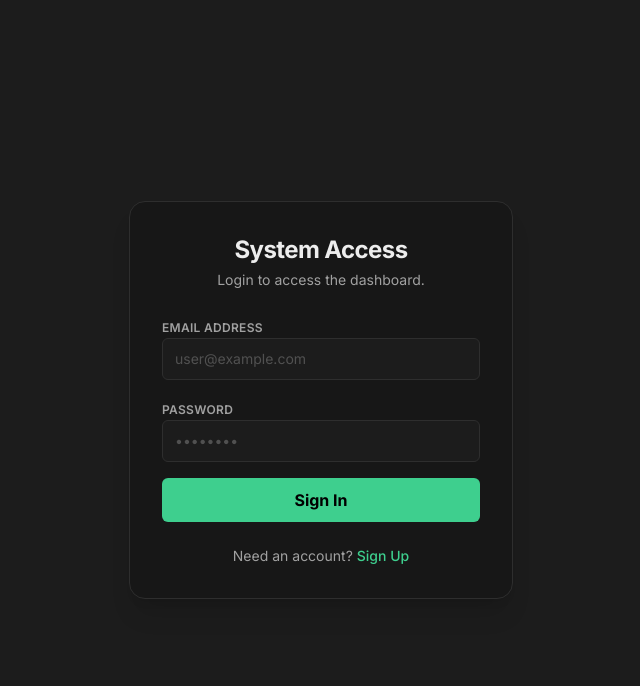
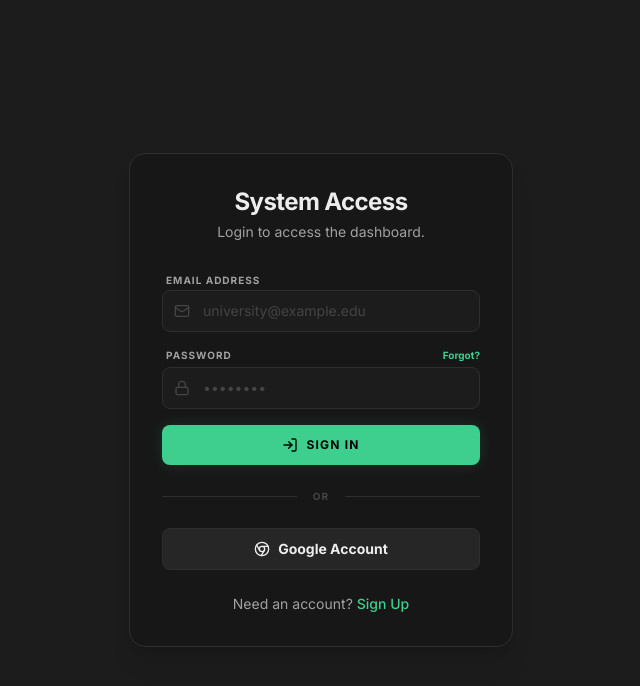
Before and after one commit to Christiantomaque/OSA-FAGOS, a React (Vite) app: page /login in a window 1280 px wide. Shown: the top 686 px of the page, without its empty margins (319-959 px from the left). Built offline with nearby package versions, Linux system fonts and the light colour scheme; no server answers; the database is empty.

Commit message:
feat: implement Google sign-in and password reset functionality in Login component; enhance Admin and Staff components with task title and time window columns

```diff
--- a/src/lib/supabase.ts
+++ b/src/lib/supabase.ts
@@ -32,6 +32,25 @@ export const createUserWithEmailAndPassword = async (authObj: any, email: string
 };
 
 export const logout = async () => await supabase.auth.signOut();
+
+export const signInWithGoogle = async () => {
+    const { data, error } = await supabase.auth.signInWithOAuth({
+        provider: 'google',
+        options: {
+            redirectTo: window.location.origin + '/portal'
+        }
+    });
+    if (error) throw error;
+    return data;
+};
+
+export const sendPasswordResetEmail = async (authObj: any, email: string) => {
+    const { data, error } = await supabase.auth.resetPasswordForEmail(email, {
+        redirectTo: window.location.origin + '/login'
+    });
+    if (error) throw error;
+    return data;
+};
 
 export const onAuthStateChanged = (authObj: any, cb: (user: User | null) => void) => {
     const firebaseUser = (u: any): User | null => u ? {
--- a/src/pages/Admin.tsx
+++ b/src/pages/Admin.tsx
@@ -1232,6 +1232,8 @@ const handleApproveCompletion = async (student: StudentProgress) => {
                       <tr>
                         <th className="px-3 py-2">Beneficiary</th>
                         <th className="px-3 py-2">Program/Sec</th>
+                        <th className="px-3 py-2">Task Title</th>
+                        <th className="px-3 py-2">Time Window</th>
                         <th className="px-3 py-2 text-center">Hrs</th>
                         <th className="px-3 py-2 text-center">Status</th>
                         <th className="px-3 py-2 text-right">Action</th>
--- a/src/pages/Developer.tsx
+++ b/src/pages/Developer.tsx
@@ -165,6 +165,24 @@ export default function Developer() {
             </div>
           </div>
 
+          <div className="bg-black/40 border-2 border-dashed border-[#1a1a1a] p-8 rounded-lg flex items-center justify-between">
+            <div>
+              <h3 className="text-white font-bold mb-1">GLOBAL_SIGNUP_LOCK</h3>
+              <p className="text-[10px] text-[#3ecf8e]/50 uppercase">Toggles state of the system-wide registration gate.</p>
+            </div>
+            <button
+              onClick={async () => {
+                const snap = await getDoc(doc(db, 'settings', 'global'));
+                const current = snap.exists() ? snap.data().allowSignups : true;
+                await setDoc(doc(db, 'settings', 'global'), { allowSignups: !current }, { merge: true });
+                alert(`Signups are now ${!current ? 'ENABLED' : 'DISABLED'}`);
+              }}
+              className="px-6 py-3 bg-[#3ecf8e]/10 border border-[#3ecf8e]/50 hover:bg-[#3ecf8e]/20 text-[#3ecf8e] text-xs font-black uppercase tracking-widest rounded"
+            >
+              TOGGLE_REGISTRATION
+            </button>
+          </div>
+
           {/* User Directory */}
           <div className="bg-black border border-[#1a1a1a] rounded-lg overflow-hidden shadow-2xl">
             <div className="p-6 border-b border-[#1a1a1a] bg-[#111] flex items-center justify-between">
--- a/src/pages/Login.tsx
+++ b/src/pages/Login.tsx
@@ -1,7 +1,7 @@
 import { useState, useEffect } from 'react';
 import { useNavigate } from 'react-router-dom';
-import { signInWithEmailAndPassword, createUserWithEmailAndPassword, onAuthStateChanged, doc, getDoc, setDoc, serverTimestamp, auth, db } from '../lib/supabase';
-import { Loader2 } from 'lucide-react';
+import { signInWithEmailAndPassword, createUserWithEmailAndPassword, onAuthStateChanged, doc, getDoc, setDoc, serverTimestamp, auth, db, signInWithGoogle, sendPasswordResetEmail } from '../lib/supabase';
+import { Loader2, Mail, Lock, LogIn, Chrome } from 'lucide-react';
 
 export default function Login() {
   const [authEmail, setAuthEmail] = useState('');
@@ -43,7 +43,11 @@ export default function Login() {
                lastLogin: serverTimestamp()
              }, { merge: true });
           }
-          if (role === 'developer' || role === 'admin') navigate('/admin');
+
+          if (role === 'developer') navigate('/developer');
+          else if (role === 'admin') navigate('/admin');
+          else if (role === 'staff') navigate('/staff');
+          else if (role === 'student_assistant') navigate('/student-assistant');
           else navigate('/staff');
         } catch (e) {
            console.error("Auth routing error", e);
@@ -57,6 +61,34 @@ export default function Login() {
   }, [navigate]);
 
   const [isSubmitting, setIsSubmitting] = useState(false);
+  const [resetSent, setResetSent] = useState(false);
+
+  const handleGoogleSignIn = async () => {
+    try {
+      setAuthError('');
+      await signInWithGoogle();
+    } catch (error: any) {
+      setAuthError(error.message);
+    }
+  };
+
+  const handleForgotPassword = async () => {
+    if (!authEmail) {
+      setAuthError("Please enter your email address first to reset your password.");
+      return;
+    }
+    setIsSubmitting(true);
+    setAuthError('');
+    try {
+      await sendPasswordResetEmail(auth, authEmail);
+      setResetSent(true);
+      setAuthError("Password reset link sent! Please check your email.");
+    } catch (error: any) {
+      setAuthError(error.message);
+    } finally {
+      setIsSubmitting(false);
+    }
+  };
 
   const handleAuth = async (e: React.FormEvent) => {
     e.preventDefault();
@@ -102,40 +134,76 @@ export default function Login() {
 
         <form onSubmit={handleAuth} className="space-y-4">
           {authError && (
-            <div className="p-3 bg-red-500/10 border border-red-500/20 text-red-500 text-xs rounded text-left">
+            <div className={`p-3 border text-xs rounded text-left ${resetSent ? 'bg-green-500/10 border-green-500/20 text-green-500' : 'bg-red-500/10 border-red-500/20 text-red-500'}`}>
               {authError}
             </div>
           )}
           <div className="space-y-1 text-left">
-            <label className="text-xs font-semibold uppercase tracking-wide text-[#a1a1a1]">Email Address</label>
+            <label className="text-[10px] font-bold uppercase tracking-widest text-[#a1a1a1] ml-1">Email Address</label>
+            <div className="relative">
+              <Mail className="absolute left-3 top-1/2 -translate-y-1/2 w-4 h-4 text-[#444]" />
               <input
                 type="email"
                 value={authEmail}
                 onChange={(e) => setAuthEmail(e.target.value)}
                 required
-              className="w-full text-sm placeholder:text-[#a1a1a1]/40 bg-[#1c1c1c] border border-[#2e2e2e] text-[#ededed] px-3 py-2.5 rounded-md focus:ring-1 focus:ring-[#3ecf8e] focus:border-[#3ecf8e] outline-none transition-all"
-              placeholder="user@example.com"
+                className="w-full text-sm placeholder:text-[#444] bg-[#1c1c1c] border border-[#2e2e2e] text-[#ededed] pl-10 pr-3 py-2.5 rounded-lg focus:border-[#3ecf8e] focus:ring-1 focus:ring-[#3ecf8e]/20 outline-none transition-all"
+                placeholder="university@example.edu"
               />
             </div>
+          </div>
           <div className="space-y-1 text-left">
-            <label className="text-xs font-semibold uppercase tracking-wide text-[#a1a1a1]">Password</label>
+            <div className="flex justify-between items-end ml-1">
+              <label className="text-[10px] font-bold uppercase tracking-widest text-[#a1a1a1]">Password</label>
+              {!isRegistering && (
+                <button
+                  type="button"
+                  onClick={handleForgotPassword}
+                  className="text-[10px] font-bold text-[#3ecf8e] hover:underline"
+                >
+                  Forgot?
+                </button>
+              )}
+            </div>
+            <div className="relative">
+              <Lock className="absolute left-3 top-1/2 -translate-y-1/2 w-4 h-4 text-[#444]" />
               <input
                 type="password"
                 value={authPassword}
                 onChange={(e) => setAuthPassword(e.target.value)}
                 required
-              className="w-full text-sm placeholder:text-[#a1a1a1]/40 bg-[#1c1c1c] border border-[#2e2e2e] text-[#ededed] px-3 py-2.5 rounded-md focus:ring-1 focus:ring-[#3ecf8e] focus:border-[#3ecf8e] outline-none transition-all"
+                className="w-full text-sm placeholder:text-[#444] bg-[#1c1c1c] border border-[#2e2e2e] text-[#ededed] pl-10 pr-3 py-2.5 rounded-lg focus:border-[#3ecf8e] focus:ring-1 focus:ring-[#3ecf8e]/20 outline-none transition-all"
                 placeholder="••••••••"
               />
+            </div>
           </div>
           <button
             type="submit"
             disabled={isSubmitting}
-            className="w-full bg-[#3ecf8e] hover:bg-[#34b27b] disabled:opacity-50 text-black font-bold py-2.5 rounded-md transition-colors mt-2 flex justify-center items-center gap-2"
+            className="w-full bg-[#3ecf8e] hover:bg-[#34b27b] disabled:opacity-50 text-black font-black uppercase tracking-widest text-xs py-3 rounded-lg transition-all shadow-[0_0_15px_rgba(62,207,142,0.15)] mt-4 flex justify-center items-center gap-2"
           >
-            {isSubmitting && <Loader2 className="w-4 h-4 animate-spin" />}
-            {isRegistering ? 'Sign Up' : 'Sign In'}
+            {isSubmitting ? <Loader2 className="w-4 h-4 animate-spin" /> : <LogIn className="w-4 h-4" />}
+            {isRegistering ? 'Create Account' : 'Sign In'}
           </button>
+
+          {!isRegistering && (
+            <>
+              <div className="flex items-center gap-4 my-6">
+                <div className="flex-1 h-px bg-[#2e2e2e]" />
+                <span className="text-[10px] font-bold text-[#444] uppercase tracking-widest">or</span>
+                <div className="flex-1 h-px bg-[#2e2e2e]" />
+              </div>
+
+              <button
+                type="button"
+                onClick={handleGoogleSignIn}
+                className="w-full bg-[#262626] border border-[#2e2e2e] hover:bg-[#2e2e2e] text-[#ededed] font-bold py-2.5 rounded-lg transition-all flex justify-center items-center gap-2 text-sm"
+              >
+                <Chrome className="w-4 h-4" />
+                Google Account
+              </button>
+            </>
+          )}
         </form>
 
         {allowSignups && (
--- a/src/pages/Portal.tsx
+++ b/src/pages/Portal.tsx
@@ -27,8 +27,8 @@ import { AlertModal } from '../components/ui/AlertModal';
 import { useAlert } from '../hooks/useAlert';
 
 // --- Image Placeholders (Replace with local imports once files are uploaded) ---
-const cdmLogo = "https://placehold.co/200x200/1c1c1c/ededed?text=CDM";
-const osaLogo = "https://placehold.co/200x200/1c1c1c/3ecf8e?text=OSA";
+const cdmLogo = "https://i.postimg.cc/85zXwzX1/cdm-logo.png";
+const osaLogo = "https://i.postimg.cc/mD83W0XV/osa-logo.png";
 
 // --- Types ---
 type Task = {
```
Also changed, not shown: src/pages/Staff.tsx (+103 -9 lines). Lines whose indentation alone changed are shown as unchanged.
